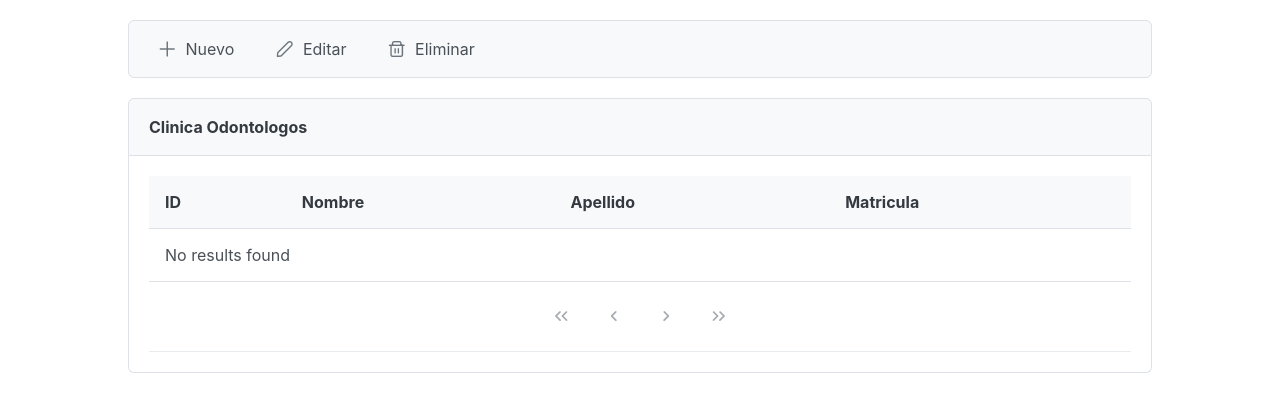
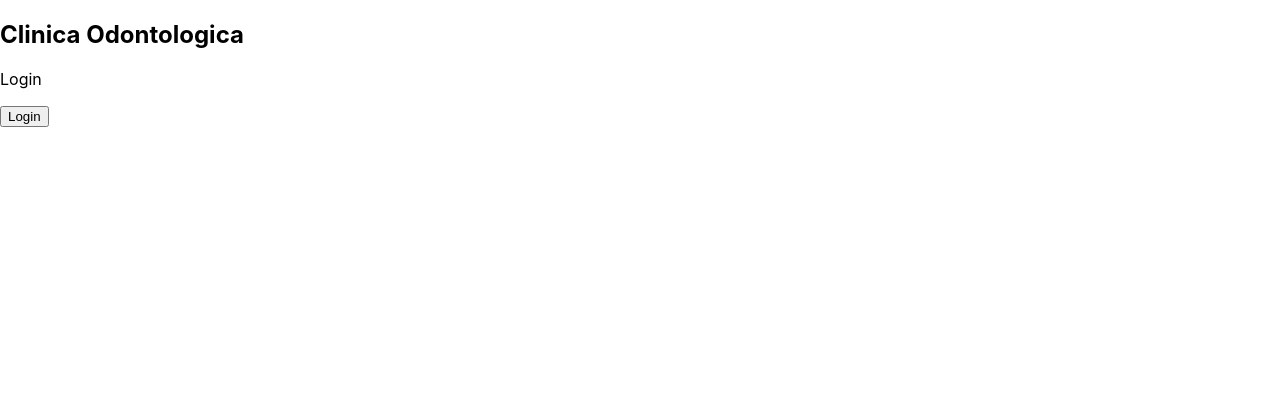
Before and after one commit to ismaelc511/Frontend-Proyecto-Clinica-Odontologica, a React (Create React App) app: page / in a window 1280 px wide. Shown: the top 412 px of the page. Built offline with nearby package versions, Linux system fonts and the light colour scheme; no server answers.

Commit message:
agregamos login con Auth0 y arreglamos algunas rutas

```diff
--- a/package.json
+++ b/package.json
@@ -3,6 +3,7 @@
   "version": "0.1.0",
   "private": true,
   "dependencies": {
+    "@auth0/auth0-react": "^1.10.2",
     "@testing-library/jest-dom": "^5.16.5",
     "@testing-library/react": "^13.3.0",
     "@testing-library/user-event": "^13.5.0",
@@ -12,6 +13,7 @@
     "primereact": "^8.3.0",
     "react": "^18.2.0",
     "react-dom": "^18.2.0",
+    "react-router-dom": "^6.3.0",
     "react-scripts": "5.0.1",
     "web-vitals": "^2.1.4"
   },
--- a/public/index.html
+++ b/public/index.html
@@ -29,6 +29,7 @@
   <body>
     <noscript>You need to enable JavaScript to run this app.</noscript>
     <div id="root"></div>
+
     <!--
       This HTML file is a template.
       If you open it directly in the browser, you will see an empty page.
--- a/src/App.js
+++ b/src/App.js
@@ -1,7 +1,7 @@
 import { Column } from 'primereact/column';
 import { DataTable } from 'primereact/datatable';
 import React, { Component } from 'react';
-import './App.css';
+import './styles/App.css';
 import { OdontologoService } from './service/OdontologoService';
 import { Panel } from 'primereact/panel';
 import { Menubar } from 'primereact/menubar';
--- a/src/index.js
+++ b/src/index.js
@@ -1,9 +1,12 @@
 import React from 'react';
 import ReactDOM from 'react-dom';
-import './index.css';
-import App from'./App';
+import './styles/index.css';
+import {Auth0Provider} from '@auth0/auth0-react'
+import RoutesApp from './routes/Routes';
 
+ReactDOM.render(
 
-
-
-ReactDOM.render(<App/>, document.getElementById('root'));
+<Auth0Provider domain='dev-z7ta-j9k.us.auth0.com'
+	clientId='DNPnOdzoM3rbZApvM8tajdJszJdNyzdB'
+	redirectUri={window.location.origin}><RoutesApp/></Auth0Provider>,
+	document.getElementById('root'));
--- /dev/null
+++ b/src/pages/Login.js
@@ -0,0 +1,33 @@
+import React from "react";
+import { useAuth0 } from "@auth0/auth0-react";
+
+const LoginButton = () => {
+  const { loginWithRedirect } = useAuth0();
+
+  return <button onClick={() => loginWithRedirect()}>Login</button>;
+};
+
+
+const Login = ()=>{
+	return(
+		<div>
+			<form>
+					<div class="form-header">
+									<h2>Clinica Odontologica</h2>
+									<p class="rounded">Login</p>
+							</div>
+
+<LoginButton/>
+
+
+			</form>
+		</div>
+	)
+	}
+
+
+
+
+
+
+export default Login;
--- /dev/null
+++ b/src/routes/Routes.js
@@ -0,0 +1,17 @@
+import React from "react";
+import {BrowserRouter, Routes, Route} from "react-router-dom";
+import Login from "../pages/Login";
+import App from "../App";
+
+function RoutesApp(){
+	return(
+		<BrowserRouter>
+			<Routes>
+				<Route path="/" element={<Login/>} />
+				<Route path="/App" element={<App/>} />
+			</Routes>
+		</BrowserRouter>
+	)
+}
+
+export default 	RoutesApp;
--- /dev/null
+++ b/src/styles/globalStyles.css
@@ -0,0 +1,45 @@
+@import url('https://fonts.googleapis.com/css2?family=Archivo:wght@300;400&family=Montserrat:wght@400;700&display=swap');
+
+:root {
+  --negro: rgb(83, 83, 83);
+  --oscuro: #1c1c1f;
+
+  --app-grey: #F2F2F2;
+  --azul: #3333ffff;
+  --azul-hover: rgb(40, 40, 197);
+  --verde: #00cc7eff;
+  --rosa: #ff76e2ff;
+  --lila: #8a6df1ff;
+  --laranja: #ff7059ff;
+  --amarelo: #ffc51aff;
+
+}
+
+* {
+  margin: 0;
+  padding: 0;
+  font-family: 'Archivo', sans-serif;
+  font-weight: 300;
+  box-sizing: border-box;
+}
+
+h1,
+h2,
+h3 {
+  font-family: 'Montserrat', sans-serif;
+}
+
+body {
+  min-height: 100vh;
+  color: white;
+}
+
+button {
+  border: none;
+  border-radius: 3px;
+  cursor: pointer;
+}
+
+.rounded {
+  border-radius: 100vh;
+}
--- /dev/null
+++ b/src/styles/loginSignUpStyles.css
@@ -0,0 +1,106 @@
+@import url('./globalStyles.css');
+
+body {
+    background-image: url('../assets/wallpaper1.jpg');
+    background-repeat: no-repeat;
+    background-position: center;
+    background-size: cover;
+    /* capa sobre fondo */
+    box-shadow: inset 0 0 0 1000px rgba(0, 0, 0, .6);
+
+}
+
+header {
+    background-color: var(--negro);
+    height: 5rem;
+    margin-bottom: 3rem;
+}
+
+nav {
+    padding: 1rem;
+    height: 100%;
+    display: flex;
+    justify-content: space-between;
+    align-items: center;
+}
+
+nav h1 span {
+    font-weight: 300;
+    font-size: 1rem;
+    color: var(--lila);
+}
+nav img {
+    display: block;
+    height: 80%;
+}
+
+.container {
+    padding: 0 5%;
+}
+
+form {
+    background-color: var(--negro);
+    max-width: 24rem;
+    margin: 0 auto;
+    padding: 2rem 3rem;
+    border-radius: 1rem;
+    display: flex;
+    flex-direction: column;
+}
+
+
+.form-header {
+    display: flex;
+    flex-direction: column;
+    align-items: center;
+    margin-bottom: 1rem;
+}
+
+.form-header h2 {
+    margin-bottom: .8rem;
+}
+
+.form-header p {
+    background-color: var(--lila);
+    padding: .2rem 1rem;
+}
+
+form label {
+    margin-bottom: .3rem;
+}
+
+form input {
+    border-radius: 100vh;
+    margin-bottom: 1rem;
+    padding: .3rem 1rem;
+    border: 2px solid var(--app-grey);
+}
+
+form input:focus {
+    outline: none;
+    border: 2px solid var(--lila);
+}
+
+form button{
+    background-color: var(--azul);
+    color: white;
+    padding: .8rem 0;
+    border-radius: .3rem;
+    font-size: 1rem;
+    font-weight: 400;
+}
+form button:hover{
+    background-color: var(--azul-hover);
+}
+
+.ingresarA {
+    padding: 1rem 0;
+    text-align: center;
+}
+
+.ingresarA a {
+    color: var(--lila);
+}
+.ingresarA a:hover{
+    color: var(--azul);
+}
```
Also changed, not shown: src/styles/App.css (renamed from src/App.css), src/styles/index.css (renamed from src/index.css), 1 other file (tests, documents, lock files or other folders).
